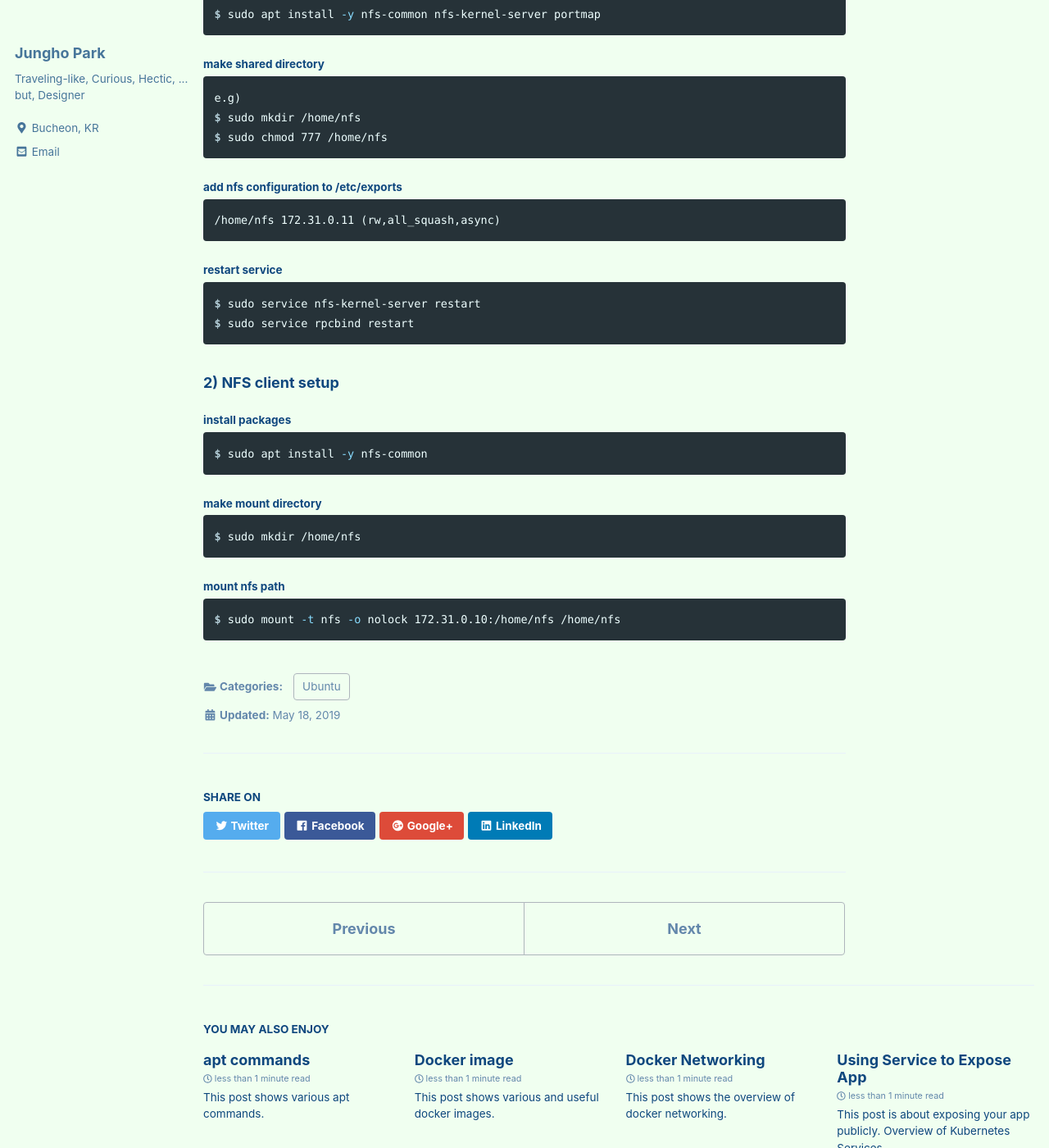
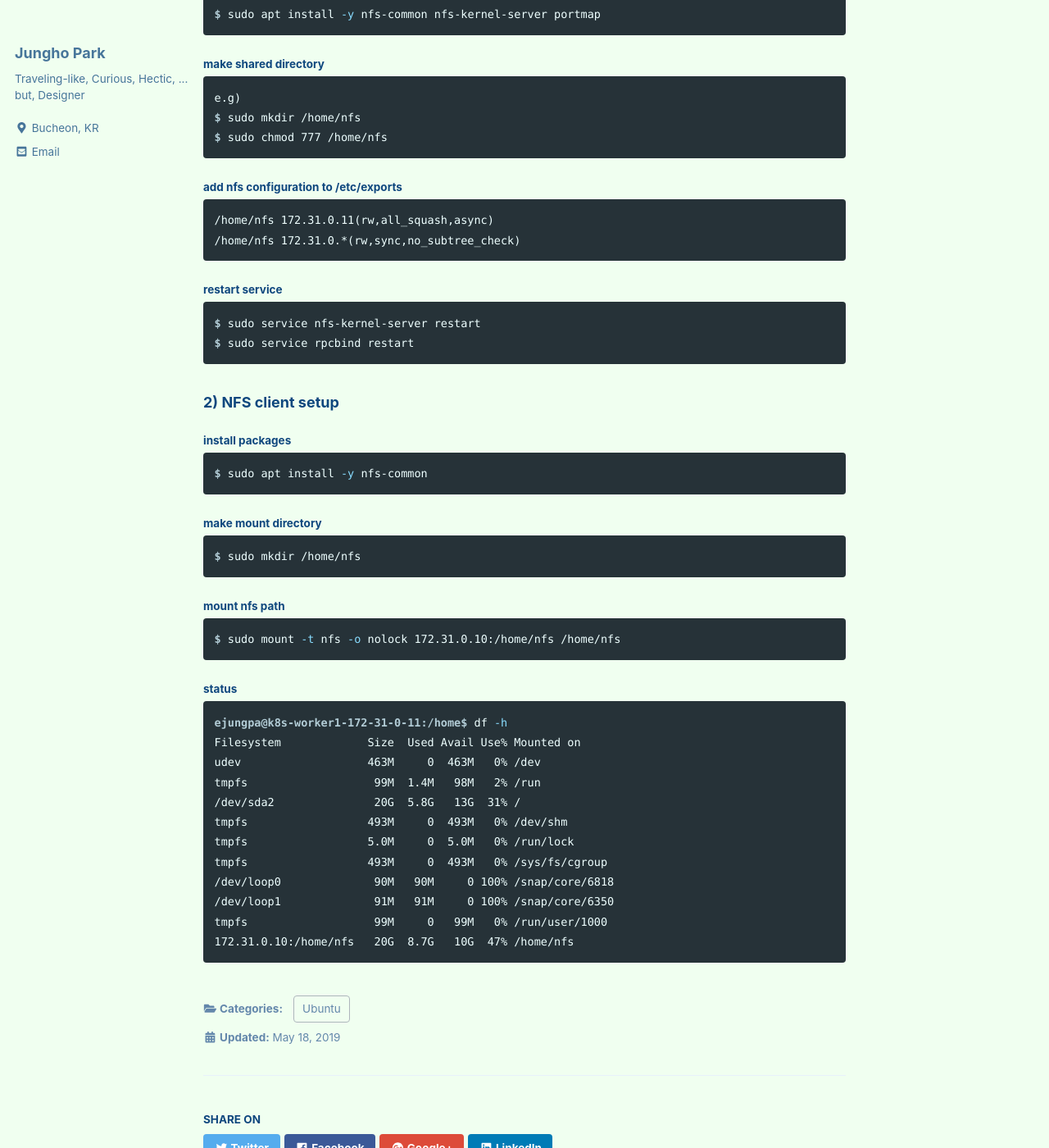
Before and after one commit to unipark00/tekrepo, a Jekyll site: the page built from _posts/2019-05-18-nfs-setup.md, in a window 1280 px wide and 1400 px high, scrolled down 307 px. Shown: the whole window at 82% size. Built offline with Jekyll 4.4.1, drawn with Linux system fonts in a browser that asks for light colours; cached includes are drawn as plain includes.

Commit message:
Update 2019-05-18-nfs-setup.md

````diff
--- a/_posts/2019-05-18-nfs-setup.md
+++ b/_posts/2019-05-18-nfs-setup.md
@@ -22,7 +22,8 @@ $ sudo chmod 777 /home/nfs
 ```
 #### add nfs configuration to /etc/exports
 ```console
-/home/nfs 172.31.0.11 (rw,all_squash,async)
+/home/nfs 172.31.0.11(rw,all_squash,async)
+/home/nfs 172.31.0.*(rw,sync,no_subtree_check)
 ```
 #### restart service
 ```console
@@ -42,3 +43,18 @@ $ sudo mkdir /home/nfs
 ```console
 $ sudo mount -t nfs -o nolock 172.31.0.10:/home/nfs /home/nfs
 ```
+#### status
+```console
+ejungpa@k8s-worker1-172-31-0-11:/home$ df -h
+Filesystem             Size  Used Avail Use% Mounted on
+udev                   463M     0  463M   0% /dev
+tmpfs                   99M  1.4M   98M   2% /run
+/dev/sda2               20G  5.8G   13G  31% /
+tmpfs                  493M     0  493M   0% /dev/shm
+tmpfs                  5.0M     0  5.0M   0% /run/lock
+tmpfs                  493M     0  493M   0% /sys/fs/cgroup
+/dev/loop0              90M   90M     0 100% /snap/core/6818
+/dev/loop1              91M   91M     0 100% /snap/core/6350
+tmpfs                   99M     0   99M   0% /run/user/1000
+172.31.0.10:/home/nfs   20G  8.7G   10G  47% /home/nfs
+```
````
